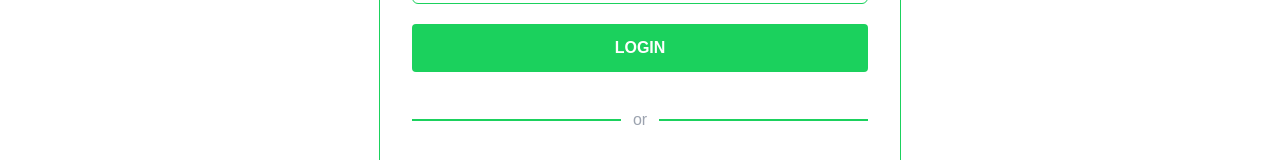
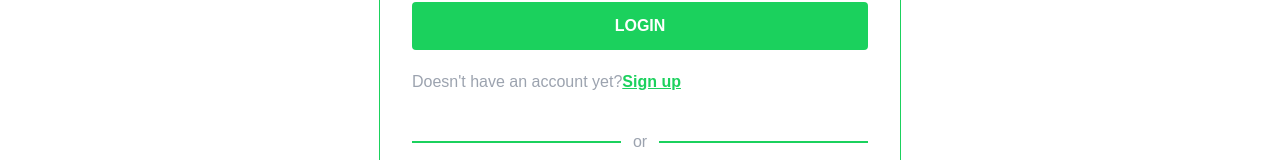
Before and after one commit to Adriyan-Ahmed/CareLab-Client, a React (Vite) app: page /login in a window 1280 px wide. Shown: the part 618-778 px from the top of the page. Built offline with nearby package versions, Linux system fonts and the light colour scheme; no server answers.

Commit message:
Problem Resolved

```diff
--- a/src/Pages/Login/Login.jsx
+++ b/src/Pages/Login/Login.jsx
@@ -1,4 +1,5 @@
 import { FaGoogle } from "react-icons/fa";
+import { Link } from "react-router-dom";
 
 const Login = () => {
 
@@ -34,6 +35,7 @@ const Login = () => {
                                 <div>
                                     <button className="bg-[#1BD15D] py-3 md:py-3 w-full text-white font-bold  rounded">LOGIN</button>
                                 </div>
+                                <p className='font-medium text-gray-400'>Doesn't have an account yet?<Link className='text-[#1BD15D] font-semibold underline' to="/sign-up">Sign up</Link> </p>
                             </form>
                             <div className='flex items-center'>
                                 <div className='border border-[#1BD15D] w-full'></div>
--- a/src/Pages/Sign Up/SignUp.jsx
+++ b/src/Pages/Sign Up/SignUp.jsx
@@ -1,3 +1,9 @@
+import { toast } from "react-toastify";
+import { AuthContext } from "../../Contexts/Authentication/Authentication";
+import { useContext } from "react";
+import { Link, useLocation, useNavigate } from "react-router-dom";
+import { FaGoogle } from "react-icons/fa";
+
 const SignUp = () => {
 
 
@@ -161,8 +167,9 @@ const SignUp = () => {
                                     </div>
                                 </div>
                                 <div>
-                                    <button className="bg-[#1BD15D] py-3 md:py-3 w-full text-white font-bold  rounded">LOGIN</button>
+                                    <button className="bg-[#1BD15D] py-3 md:py-3 w-full text-white font-bold  rounded">SIGN UP</button>
                                 </div>
+                                <p className='font-medium text-gray-400'>Have an account in the website ? <Link className='text-[#1BD15D] font-semibold underline' to="/login">Sign in</Link> </p>
                             </form>
                             <div className='flex items-center'>
                                 <div className='border border-[#1BD15D] w-full'></div>
--- a/src/Routes/Router.jsx
+++ b/src/Routes/Router.jsx
@@ -4,6 +4,7 @@ import Home from "../Pages/Home/Home";
 import Dashboard from "../Layouts/Dashboard";
 import Login from "../Pages/Login/Login";
 import Profile from "../Pages/Profile/Profile";
+import SignUp from "../Pages/Sign Up/SignUp";
 const Router = createBrowserRouter([
   {
     path: "/",
@@ -17,6 +18,10 @@ const Router = createBrowserRouter([
             path: "/login",
             element: <Login></Login>
         },
+        {
+          path: "/sign-up",
+          element: <SignUp></SignUp>
+        }
     ]
   },
   {
```
